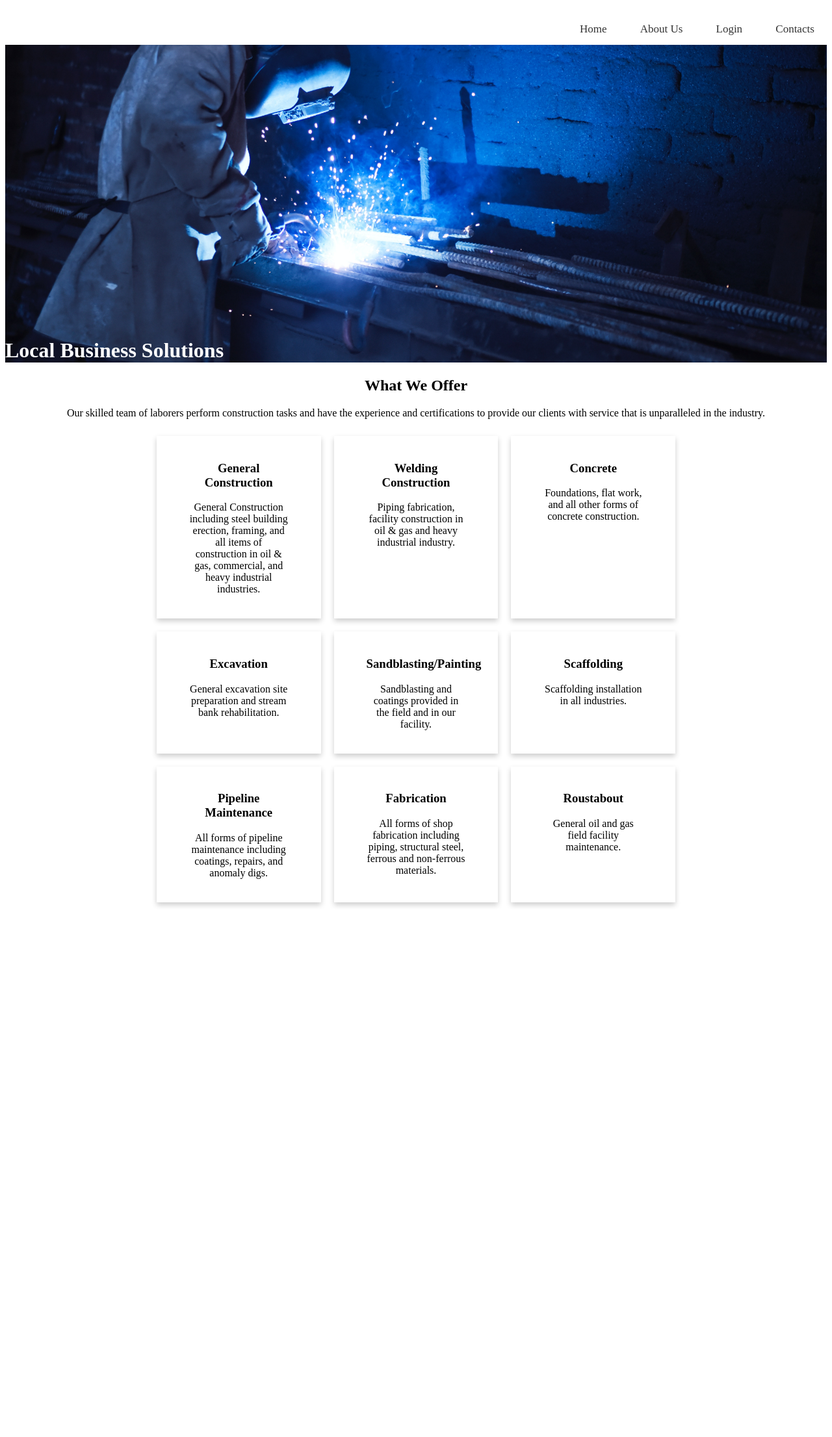
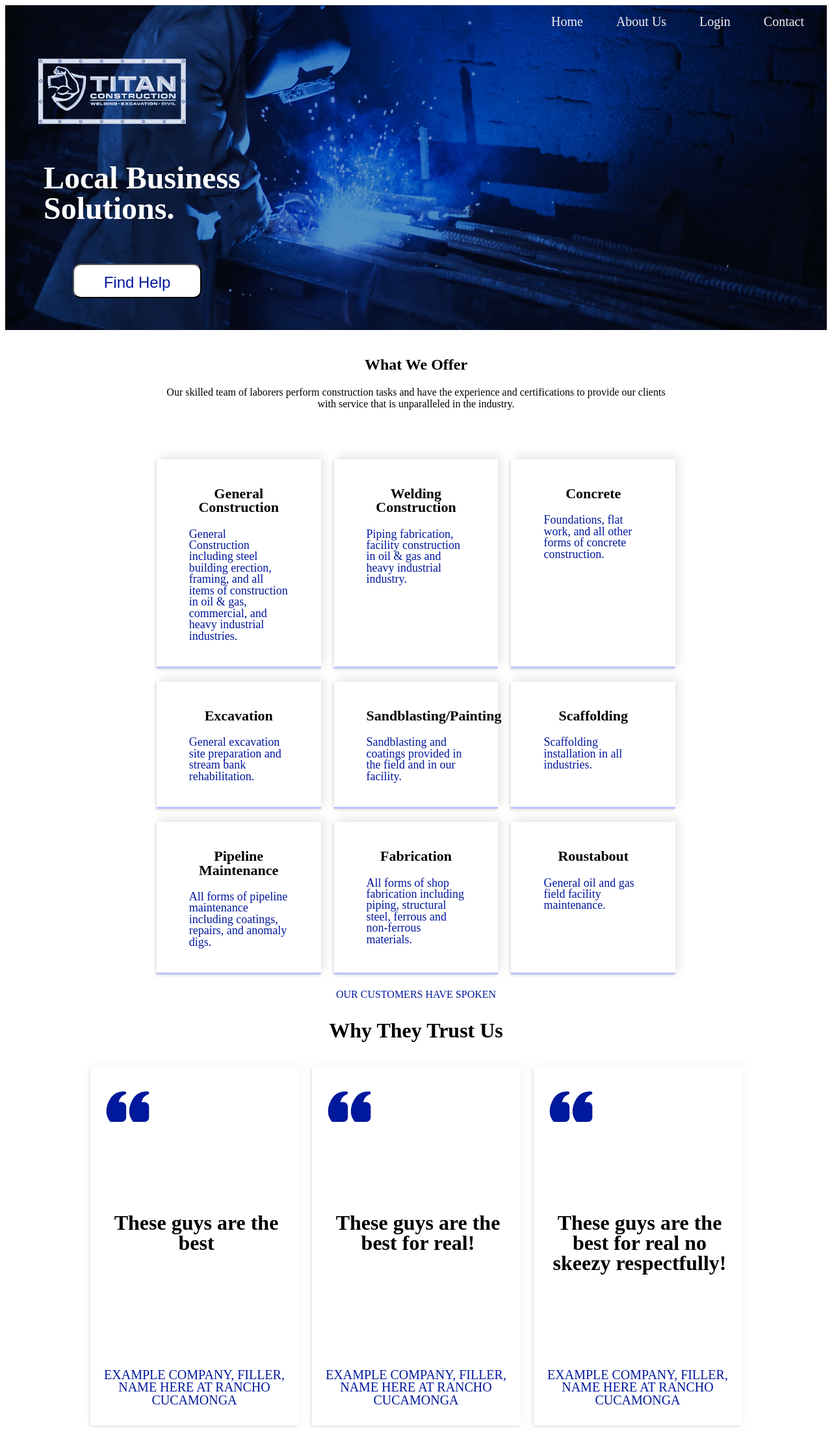
Before and after one commit to Sarge02/Lorem-Ipsum, a PHP site: page /home.html in a window 1280 px wide. Shown: the whole page at 65% size. Before the commit the page ends 1396 px from the top, so only its background shows below. Run offline with PHP 8.4, Linux system fonts and the light colour scheme.

Commit message:
Completed-#LI-38 :CSS for home page matches mockup

```diff
--- a/home.html
+++ b/home.html
@@ -7,15 +7,19 @@
         <meta name="description" content="Home page for Website">
         <link rel="stylesheet" href="style.css">
         <div class="bgImg">
-            <div class="topContainer">
-                <nav>
-                    <a href="contact.html">Contacts</a>
-                    <a href="login.html">Login</a>
-                    <a href="about.html">About Us</a>
-                    <a href="home.html">Home</a>
-                </nav>
+        <div class="topContainer">
+            <div class="topnav">
+                <a href="contact.html">Contact</a>
+                <a href="login.html">Login</a>
+                <a href="about.html">About Us</a>
+                <a href="home.html">Home</a>
             </div>
-                <h1>Local Business Solutions</h1>
+        </div>
+            <div class="homeImageText">
+                <img class="logo" src="images/titanLogoTemp.png">
+                <h1 class="homeHeader">Local Business Solutions.</h1>
+                <button class="helpButton" type="button">Find Help</button>
+            </div>
         </div>
 
     </head>
@@ -105,5 +109,30 @@
         </div>
     </div>
 
+    <div class="reviewText">
+        <h2>OUR CUSTOMERS HAVE SPOKEN</h2>
+        <h3>Why They Trust Us</h3>
+    </div>
+
+    <div class="reviewCards">
+        <div class="indvReviewCard">
+            <img src="images/quoteIcon.png">
+            <h2>These guys are the best</h2>
+            <p>EXAMPLE COMPANY, FILLER, NAME HERE AT RANCHO CUCAMONGA</p>
+        </div>
+
+        <div class="indvReviewCard">
+            <img src="images/quoteIcon.png">
+            <h2>These guys are the best for real!</h2>
+            <p>EXAMPLE COMPANY, FILLER, NAME HERE AT RANCHO CUCAMONGA</p>
+        </div>
+
+        <div class="indvReviewCard">
+            <img src="images/quoteIcon.png">
+            <h2>These guys are the best for real no skeezy respectfully!</h2>
+            <p>EXAMPLE COMPANY, FILLER, NAME HERE AT RANCHO CUCAMONGA</p>
+        </div>
+    </div>
+
     </body>
 </html>
--- a/login.html
+++ b/login.html
@@ -20,6 +20,7 @@
     <body>
         <div class="text">
             <p>This is the Login page.</p>
+            <a href="register.html">Register</a>
         </div>
     </body>
 </html>
--- a/register.html
+++ b/register.html
@@ -6,17 +6,15 @@
         <title>Login</title>
         <meta name="description" content="Login page for Website">
         <link rel="stylesheet" href="style.css">
-        <div class="bgImg">
             <div class="topContainer">
                 <nav>
-                    <a href="contact.html">Contacts</a>
+                    <a href="contact.html">Contact</a>
                     <a href="login.html">Login</a>
                     <a href="about.html">About Us</a>
                     <a href="home.html">Home</a>
                 </nav>
             </div>
             <h1>Local Business Solutions</h1>
-        </div>
     </head>
 
     <body>
--- a/style.css
+++ b/style.css
@@ -1,66 +1,184 @@
-h1 {
+/* Megan ^-^ */
+/* */
+.homeHeader { /*Heading on top of Background Image on the Home Page*/
     color: white;
-    padding-top: 500px;
+    font-weight: 600;
+    font-size: 48px;
+    line-height: 97.5%;
+    padding: 15px 15px 30px 15px;
+    position: relative;
+}
+
+.helpButton{
+    width: 198px;
+    height: 53px;
+    background: #FFFFFF;
+    border-radius: 2px;
+    font-weight: 400;
+    font-size: 24px;
+    line-height: 97.5%;
+    text-align: center;
+    color: #00189B;
+    border-radius: 12px;
+    padding: 15px 15px 30px 15px;
+    margin-left: 60px;
+    position: relative;
+}
+
+.homeImageText {
+    margin: 10px 832px 93px 29px;
+    padding: 15px 15px 30px 15px;
 }
 
 nav {
     overflow: hidden;
     background-color: white;
-    position: absolute;
     width: 100%;
 }
 
+nav a {
+    color:black;
+}
+
+nav a:hover{
+    background-color:rgb(235, 231, 231);
+}
+.topnav {
+    overflow: hidden;
+  }
+
+  .topnav a {
+    float: left;
+    color: #f2f2f2;
+    text-align: center;
+    padding: 14px 16px;
+  }
+
+  .topnav a:hover {
+    background-color:rgb(255, 255, 255);
+    color: black;
+  }
+
+  .logo {
+    width: 243px;
+    height: 116px;
+  }
+
 .topContainer a{
     float: right;
-    color:#333;
-    text-align: center;
     margin-right: 1.5%;
     padding: 14px 16px;
-    text-decoration: none;
-    font-size: 17px;
+    text-decoration:none;
+    font-size: 20px;
 }
 
-.topContainer a:hover {
-    background-color:whitesmoke;
-    color: black;
-}
-
-.cardContainer {
-    box-shadow: 0 4px 8px 0 rgba(0,0,0,0.2);
+.cardContainer { /*The container that holds all 9 cards on the Home page*/
+    box-shadow: -2px 2px 4px rgba(0, 0, 0, 0.1), 5px -5px 14px rgba(0, 0, 0, 0.1);
     width: 20%;
     margin: 10px;
     text-align: center;
+    border-bottom: solid;
+    border-bottom-color:rgba(37, 71, 254, 0.31);
 }
 
-.innerCard:hover{
-    color: rgb(17, 17, 181);
-}
-
-.innerCard {
+.innerCard { /*The inner container that encompasses each individual card*/
     padding: 20px 50px;
 }
 
-.bigContainer {
+.innerCard p {
+    color: #00189B;
+    font-weight: 400;
+    font-size: 18px;
+    line-height: 97.5%;
+    text-align: left;
+}
+
+.innerCard h3 {
+    font-weight: 600;
+    font-size: 22px;
+    line-height: 97.5%;
+}
+
+.bigContainer { /* */
     display: flex;
     justify-content: center;
 }
 
-.text {
+.text { /* */
     padding: 60px 40px;
 }
 
-.center {
+.center { /* */
     text-align: center;
+    vertical-align: top;
+    padding: 20px 20px 50px 20px;
+    margin-left: 18%;
+    margin-right: 18%;
 }
 
 .bgImg {
+    background-color: rgb(81, 143, 194);
     background-image: url(images/image.jpg);
     min-height: 500px;
     background-position: center;
     background-repeat: no-repeat;
     background-size: cover;
+    background-blend-mode: multiply;
+    color: #fff;
 }
 
+.reviewCards {
+    display: flex;
+    justify-content: center;
+}
+
+.indvReviewCard {
+    width: 321px;
+    height: 550px;
+    box-shadow: -2px 2px 4px rgba(0, 0, 0, 0.1), 5px -5px 14px 5px rgba(0, 0, 0, 0.02);
+    margin: 10px;
+    text-align: center;
+}
+
+.indvReviewCard h2 {
+    font-weight: 600;
+    font-size: 32px;
+    line-height: 97.5%;
+    text-align: center;
+    color: #000000;
+    height: 40%;
+    margin: 122px 20px 0px 26px;
+}
+
+.indvReviewCard p {
+    font-weight: 400;
+    font-size: 20px;
+    line-height: 97.5%;
+    color: #00189B;
+    position:static;
+}
+
+.indvReviewCard img {
+    margin: 22px 226px 0px 20px;
+}
+
+.reviewText h2 {
+    font-weight: 400;
+    font-size: 16px;
+    line-height: 97.5%;
+    text-align: center;
+    color: #00189B;
+}
+
+.reviewText h3 {
+    font-weight: 600;
+    font-size: 32px;
+    line-height: 97.5%;
+    text-align: center;
+    color: #000000;
+}
+
+/* ************************************/
 /* Ryan css changes */
 .registrationContainer {
     box-shadow: 0 4px 8px 0 rgba(0,0,0,0.2);
```
Also changed, not shown: images/quoteIcon.png (added), images/titanLogoTemp.png (added).
